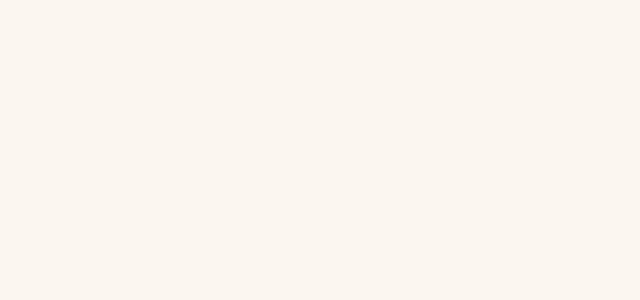
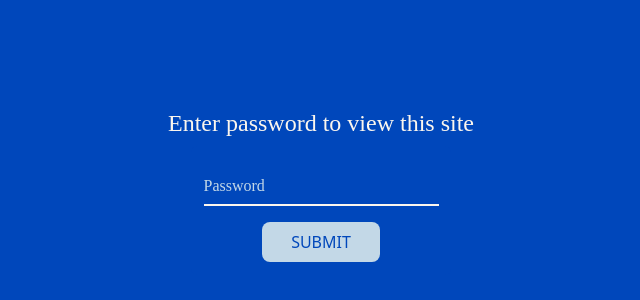
Before and after one commit to vossiibop/jeffxthrysha-website, a React (Vite) app: page / in a window 1280 px wide. Before the commit this address had no page. Shown: the part 208-508 px from the top of the page, without its empty margins (319-959 px from the left). Built offline with nearby package versions, Linux system fonts and the light colour scheme; the HTML template or start-up script is replaced by a standard one.

Commit message:
Updated routes

```diff
--- a/package.json
+++ b/package.json
@@ -1,6 +1,6 @@
 {
   "name": "jeffxthrysha",
-  "homepage": "https://vossiibop.github.io/jeffxthrysha-website/login",
+  "homepage": "https://vossiibop.github.io/jeffxthrysha-website/",
   "version": "0.0.0",
   "type": "module",
   "scripts": {
--- a/src/components/AnimatedRoutes.jsx
+++ b/src/components/AnimatedRoutes.jsx
@@ -13,8 +13,8 @@ function AnimatedRoutes() {
   return (
     <AnimatePresence>
         <Routes location={location} key={location.pathname}>
-            <Route path="/login" element={<Login setAuth={setAuth} />} />
-            <Route path="/protected" element={
+            <Route path="/" element={<Login setAuth={setAuth} />} />
+            <Route path="/home" element={
                 <ProtectedRoute auth={auth}>
                 <ProtectedPage />
                 </ProtectedRoute>
--- a/src/components/Login.jsx
+++ b/src/components/Login.jsx
@@ -4,7 +4,6 @@ import { useNavigate } from 'react-router-dom';
 import "../styles.css"
 
 const Login = ({ setAuth }) => {
-  const [username, setUsername] = useState('');
   const [password, setPassword] = useState('');
   const navigate = useNavigate();
 
@@ -15,7 +14,7 @@ const Login = ({ setAuth }) => {
 
     if (password === validPassword) {
       setAuth(true);
-      navigate('/protected');
+      navigate('/home');
     } else {
       alert('Invalid password');
     }
--- a/src/components/ProtectedPage.jsx
+++ b/src/components/ProtectedPage.jsx
@@ -307,7 +307,7 @@ const ProtectedPage = () => {
                             <input type='text' name='main-guest' id="main-guest" placeholder='Name of Main Guest' required/>
                         </div>
 
-                        <div class="select-box">
+                        <div className="select-box">
                             <p>FOR HOW MANY PEOPLE:</p>
                             <select name='pax' id='pax' required>
                                 <option value="1">1</option>
--- a/vite.config.js
+++ b/vite.config.js
@@ -4,5 +4,5 @@ import react from '@vitejs/plugin-react-swc'
 // https://vite.dev/config/
 export default defineConfig({
   plugins: [react()],
-  base: '/jeffxthrysha-website/login'
+  base: '/jeffxthrysha-website'
 })
```
